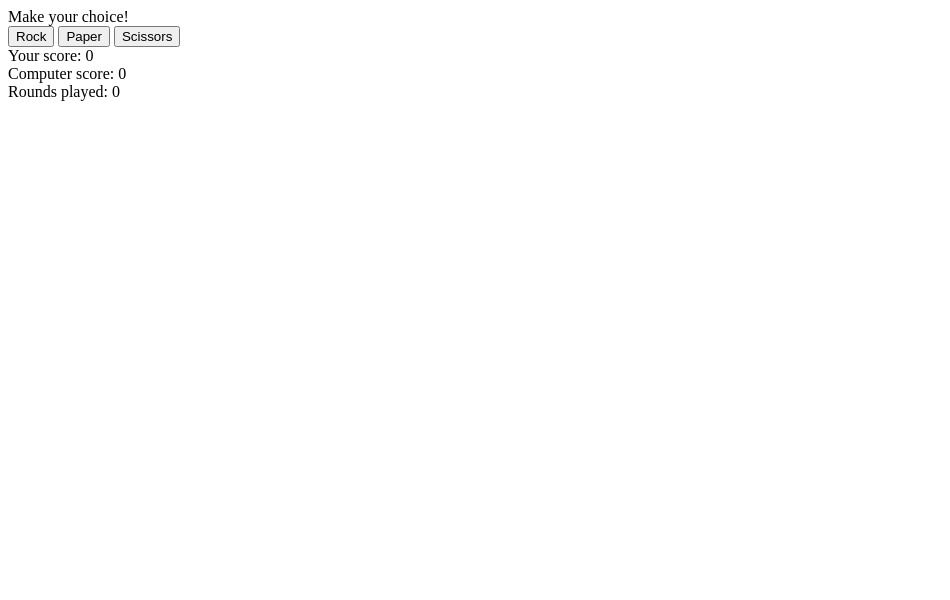
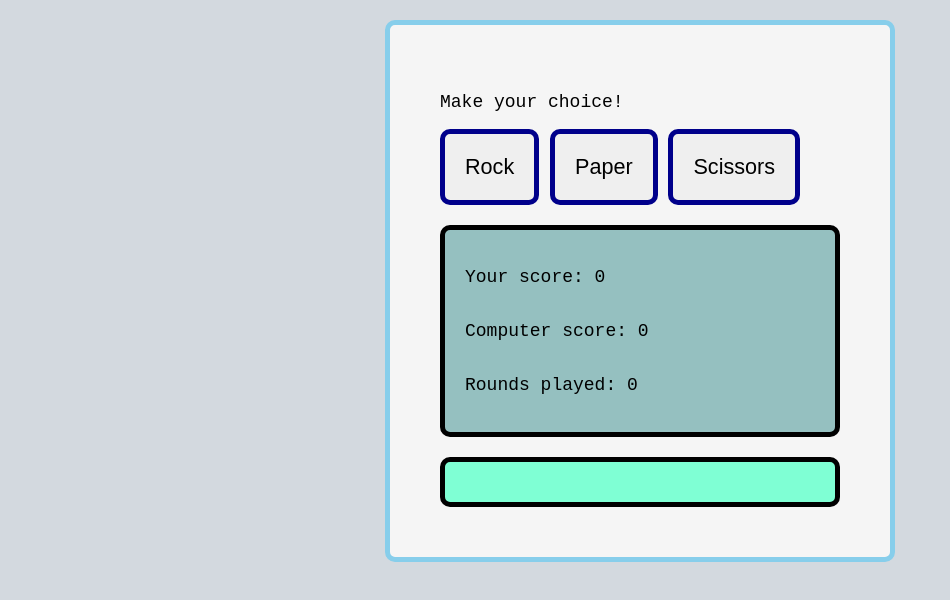
Before and after one commit to assfa709/java-script, a plain HTML site: page index.html in a window 1280 px wide. Shown: the whole page, without its empty margins (0-950 px from the left). Drawn offline with Linux system fonts and the light colour scheme.

Commit message:
css styles added

```diff
--- a/index.html
+++ b/index.html
@@ -4,6 +4,7 @@
     <meta charset="UTF-8">
     <meta name="viewport" content="width=device-width, initial-scale=1.0">
     <title>Rock, paper and scissors</title>
+    <link rel="stylesheet" href="styles.css">
 </head>
 <body>
     <div class="game">
--- /dev/null
+++ b/styles.css
@@ -0,0 +1,44 @@
+body {
+    margin: 20px auto;
+    padding: 0;
+    box-sizing: border-box;
+    font-family: 'Courier New', Courier, monospace;
+    line-height: 3;
+    background-color: rgb(211, 217, 223);
+    display: flex;
+    justify-content: center;
+}
+
+.game {
+    width: 400px;
+    background-color: whitesmoke;
+    padding: 50px;
+    border: 5px solid skyblue;
+    border-radius: 10px;
+    font-size: large;
+}
+
+
+.scores {
+    margin-top: 20px;
+    background-color: rgb(149, 192, 192);
+    padding: 20px;
+    border: 5px solid black;
+    border-radius: 10px;
+}
+
+.results {
+    margin-top: 20px;
+    background-color: aquamarine;
+    padding: 20px;
+    border: 5px solid black;
+    border-radius: 10px;
+}
+
+button {
+    padding: 20px;
+    border: 5px solid darkblue;
+    border-radius: 10px;
+    color: #000;
+    font-size: larger;
+}
```
